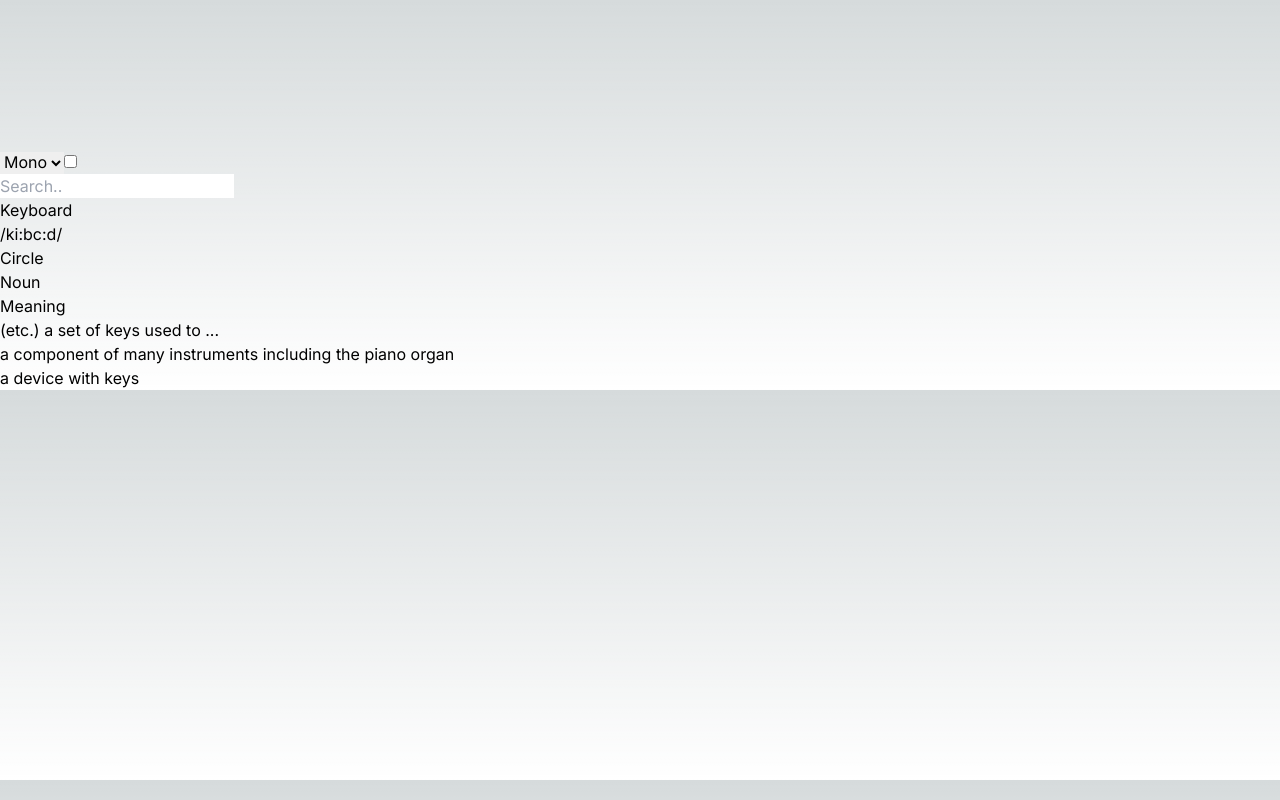
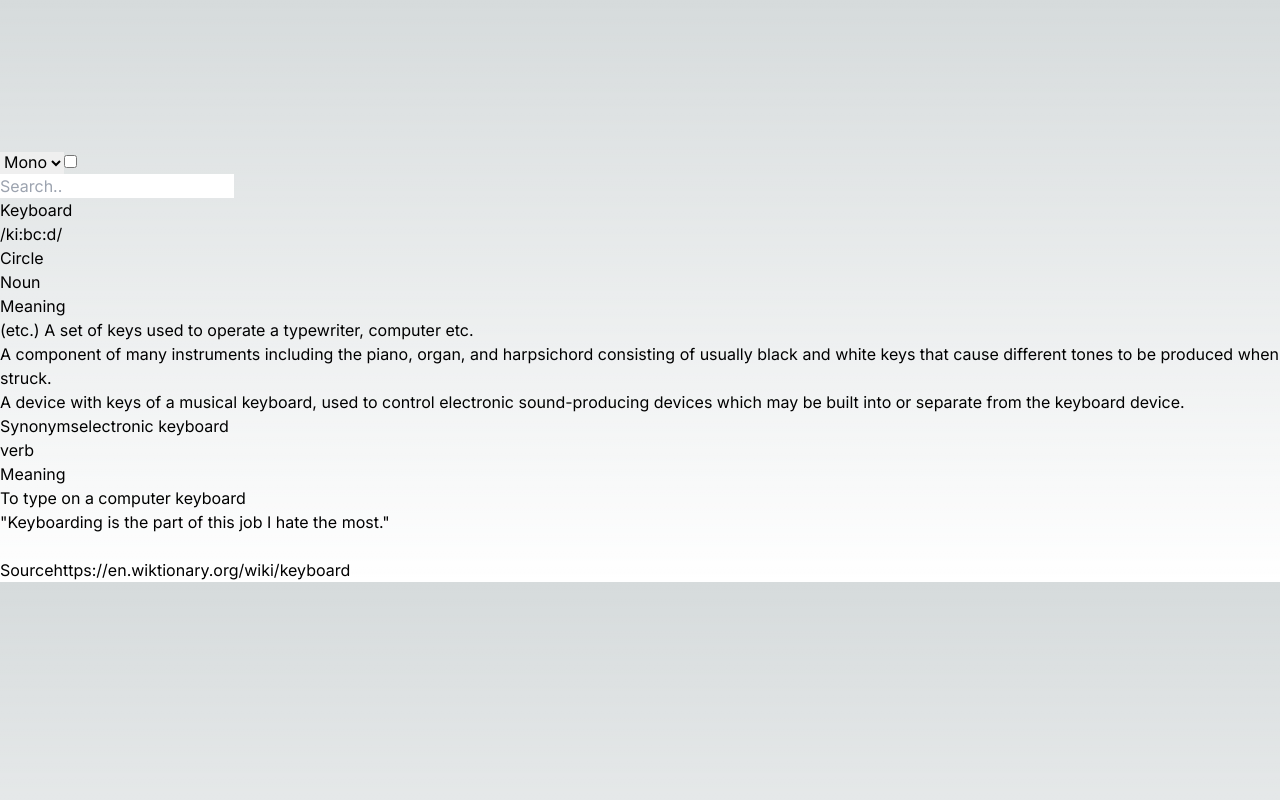
Before and after one commit to cwwittor/next-dictionary-app, a Next.js app: page / in a window 1280 px wide. Built offline with nearby package versions, Linux system fonts and the light colour scheme.

Commit message:
Write in other base code

```diff
--- a/src/app/page.js
+++ b/src/app/page.js
@@ -2,7 +2,7 @@ import Image from "next/image";
 
 export default function Home() {
   return (
-    <main className="">
+    <main className="container mx-auto">
       <div>
         <svg></svg>
         <div>
@@ -18,7 +18,7 @@ export default function Home() {
       <input type="text" placeholder="Search.." />
       <div>
         <div>
-          <h1>Keyboard</h1>
+          <h1 class="">Keyboard</h1>
           <span>/ki:bc:d/</span>
         </div>
         <a>Circle</a>
@@ -27,10 +27,35 @@ export default function Home() {
       <div>
         <h6>Meaning</h6>
         <div>
-          <p>(etc.) a set of keys used to ...</p>
-          <p>a component of many instruments including the piano organ</p>
-          <p>a device with keys</p>
+          <p>
+            (etc.) A set of keys used to operate a typewriter, computer etc.
+          </p>
+          <p>
+            A component of many instruments including the piano, organ, and
+            harpsichord consisting of usually black and white keys that cause
+            different tones to be produced when struck.
+          </p>
+          <p>
+            A device with keys of a musical keyboard, used to control electronic
+            sound-producing devices which may be built into or separate from the
+            keyboard device.
+          </p>
         </div>
+        <div>
+          <span>Synonyms</span>
+          <span>electronic keyboard</span>
+        </div>
+      </div>
+      <span>verb</span>
+      <div>
+        <span>Meaning</span>
+        <p>To type on a computer keyboard</p>
+        <p>&quot;Keyboarding is the part of this job I hate the most.&quot;</p>
+      </div>
+      <br />
+      <div>
+        <span>Source</span>
+        <span>https://en.wiktionary.org/wiki/keyboard</span>
       </div>
     </main>
   );
```
